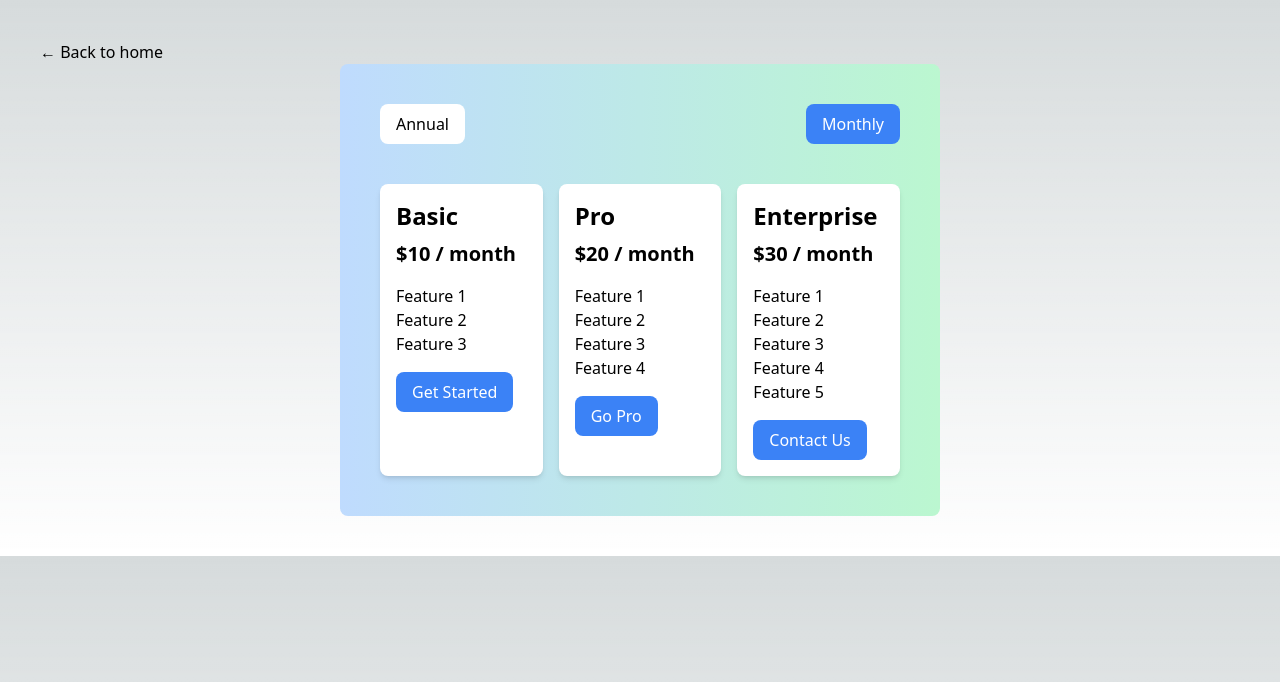
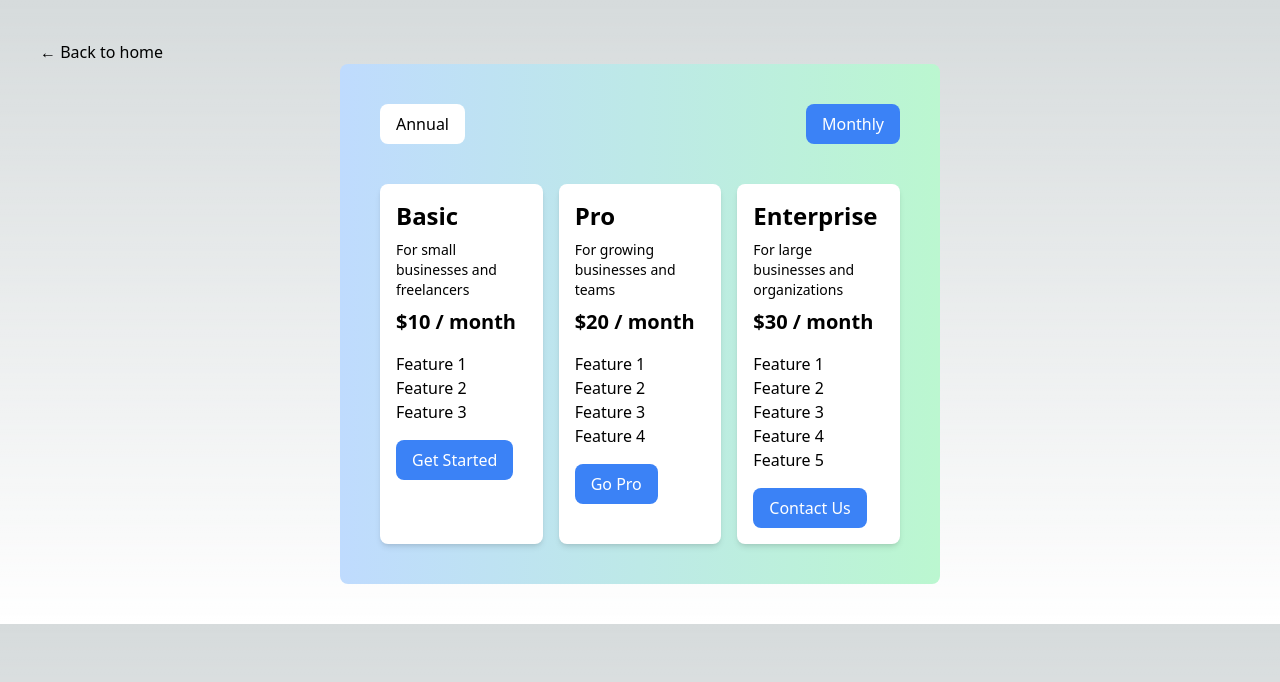
Before and after one commit to imagine-bot/17-432, a Next.js app: page /pricing in a window 1280 px wide. Shown: the top 682 px of the page. Built offline with nearby package versions, Linux system fonts and the light colour scheme.

Commit message:
Commit from Stub AI (#3)

```diff
--- a/components/Pricing.tsx
+++ b/components/Pricing.tsx
@@ -4,6 +4,7 @@ import React from 'react';
 type PricingProps = {
   pricingTypes: {
     type: string;
+    description: string;
     price: number;
     features: string[];
     cta: string;
@@ -33,6 +34,7 @@ const Pricing: React.FC<PricingProps> = ({ pricingTypes }) => {
         {pricingTypes.map((pricingType) => (
           <div key={pricingType.type} className="bg-white p-4 rounded-lg shadow-md hover:bg-blue-200">
             <h2 className="text-2xl font-bold mb-2">{pricingType.type}</h2>
+            <p className="text-sm mb-2">{pricingType.description}</p>
             <p className="text-xl font-semibold mb-4">${isAnnual ? pricingType.price * 12 : pricingType.price} / {isAnnual ? 'year' : 'month'}</p>
             <ul className="mb-4">
               {pricingType.features.map((feature) => (
--- a/pages/pricing.tsx
+++ b/pages/pricing.tsx
@@ -5,18 +5,21 @@ import Pricing from '../components/Pricing';
 const pricingTypes = [
   {
     type: 'Basic',
+    description: 'For small businesses and freelancers',
     price: 10,
     features: ['Feature 1', 'Feature 2', 'Feature 3'],
     cta: 'Get Started',
   },
   {
     type: 'Pro',
+    description: 'For growing businesses and teams',
     price: 20,
     features: ['Feature 1', 'Feature 2', 'Feature 3', 'Feature 4'],
     cta: 'Go Pro',
   },
   {
     type: 'Enterprise',
+    description: 'For large businesses and organizations',
     price: 30,
     features: ['Feature 1', 'Feature 2', 'Feature 3', 'Feature 4', 'Feature 5'],
     cta: 'Contact Us',
```
